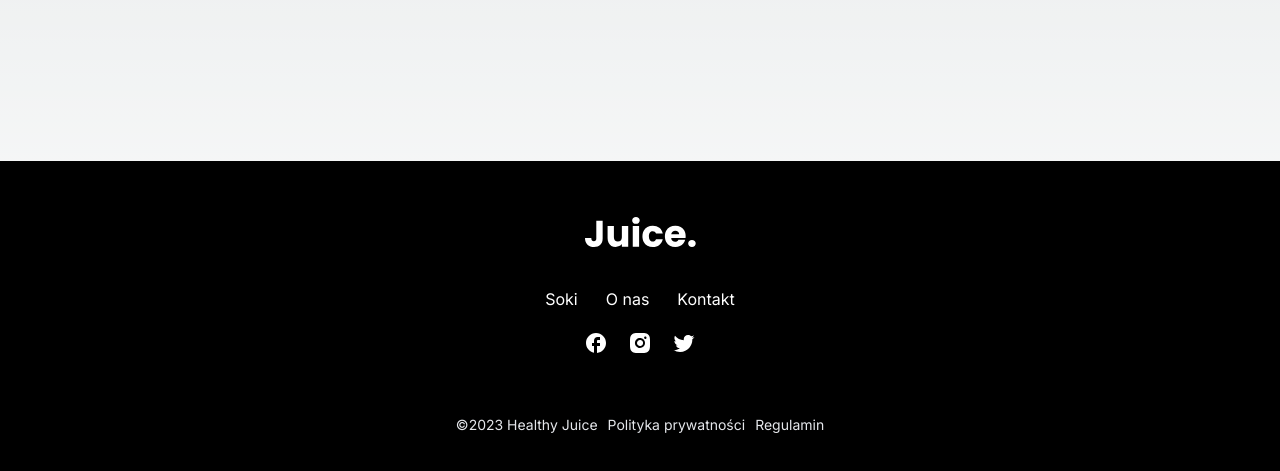
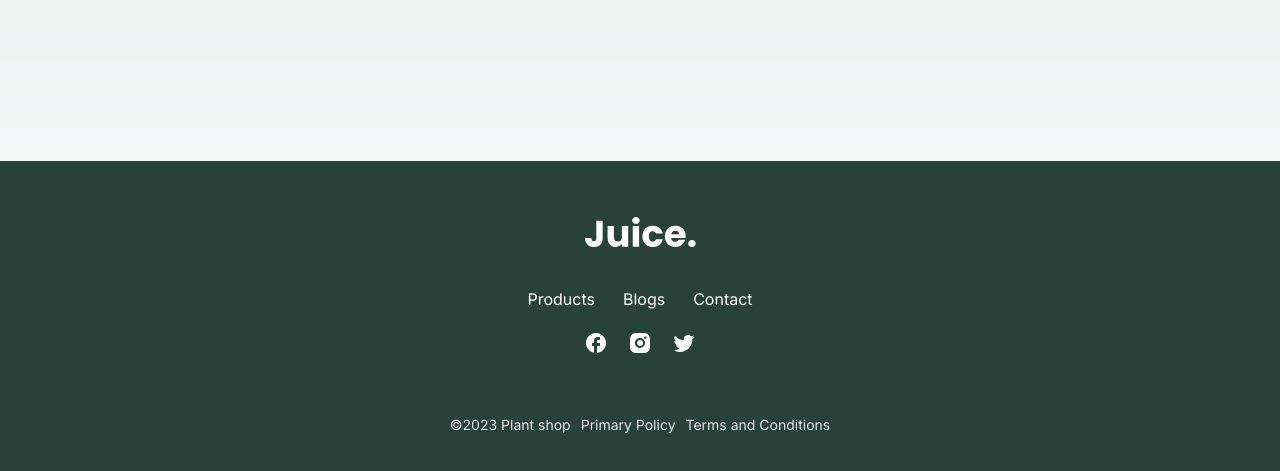
Before and after one commit to khanhnm222/next-13-plant-shop, a Next.js app: page / in a window 1280 px wide. Shown: the part 784-1255 px from the top of the page. Built offline with nearby package versions, Linux system fonts and the light colour scheme.

Commit message:
Updated Footer component

```diff
--- a/components/Footer.tsx
+++ b/components/Footer.tsx
@@ -27,31 +27,31 @@ export default function Footer() {
 
   // footer
   return (
-    <footer className='footer mt-20 pt-14 pb-10 bg-black text-white'>
+    <footer className='footer mt-20 pt-14 pb-10 bg-primary text-white'>
       <div className='wrapper flex flex-col gap-10 md:items-center'>
         <Logo white={true} />
         <div className='social-media flex flex-col gap-5 md:items-center'>
           <div className='flex gap-7'>
             <Link
-              href='/sklep'
-              title='Sklep'
+              href='/products'
+              title='Products'
               className='hover:text-green-500 duration-200'
             >
-              Soki
+              Products
             </Link>
             <Link
-              href='/o-nas'
-              title='O nas'
+              href='/blogs'
+              title='Blogs'
               className='hover:text-green-500 duration-200'
             >
-              O nas
+              Blogs
             </Link>
             <Link
-              href='/kontakt'
-              title='Kontakt'
+              href='/contact'
+              title='Contact'
               className='hover:text-green-500 duration-200'
             >
-              Kontakt
+              Contact
             </Link>
           </div>
           <div className='flex gap-5'>
@@ -83,16 +83,16 @@ export default function Footer() {
             {footerData.description}
           </p>
           <div className='credits flex flex-col md:flex-row gap-2.5 md:items-center'>
-            <p className='text-gray-200'>©2023 Healthy Juice</p>
+            <p className='text-gray-200'>©2023 Plant shop</p>
             <Link
-              href='/polityka-prywatnosci'
-              title='Polityka prywatności'
+              href='/'
+              title='Primary Policy'
               className='text-gray-200'
             >
-              Polityka prywatności
+              Primary Policy
             </Link>
-            <Link href='/regulamin' title='Regulamin' className='text-gray-200'>
-              Regulamin
+            <Link href='/' title='Terms and Conditions' className='text-gray-200'>
+              Terms and Conditions
             </Link>
           </div>
         </div>
```
